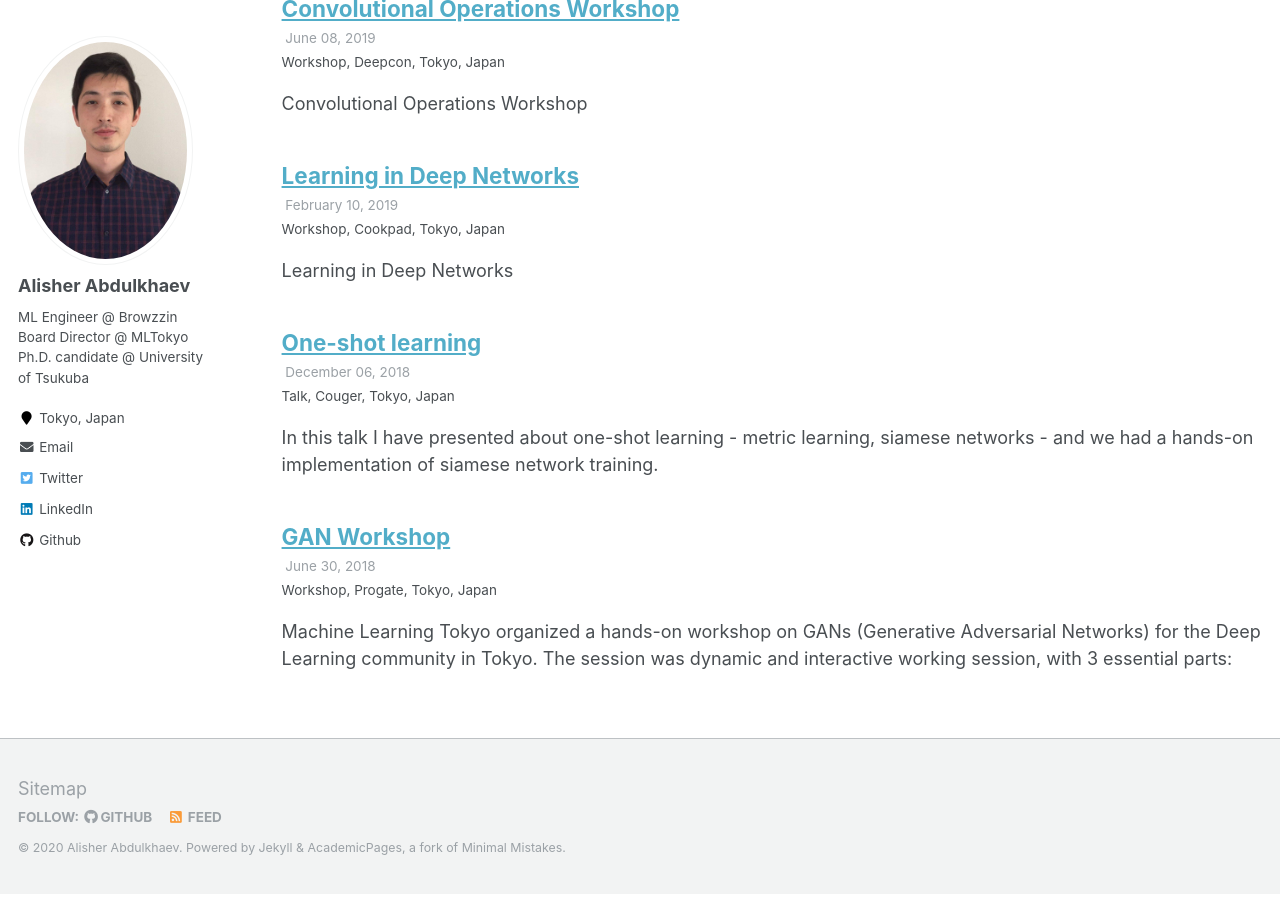
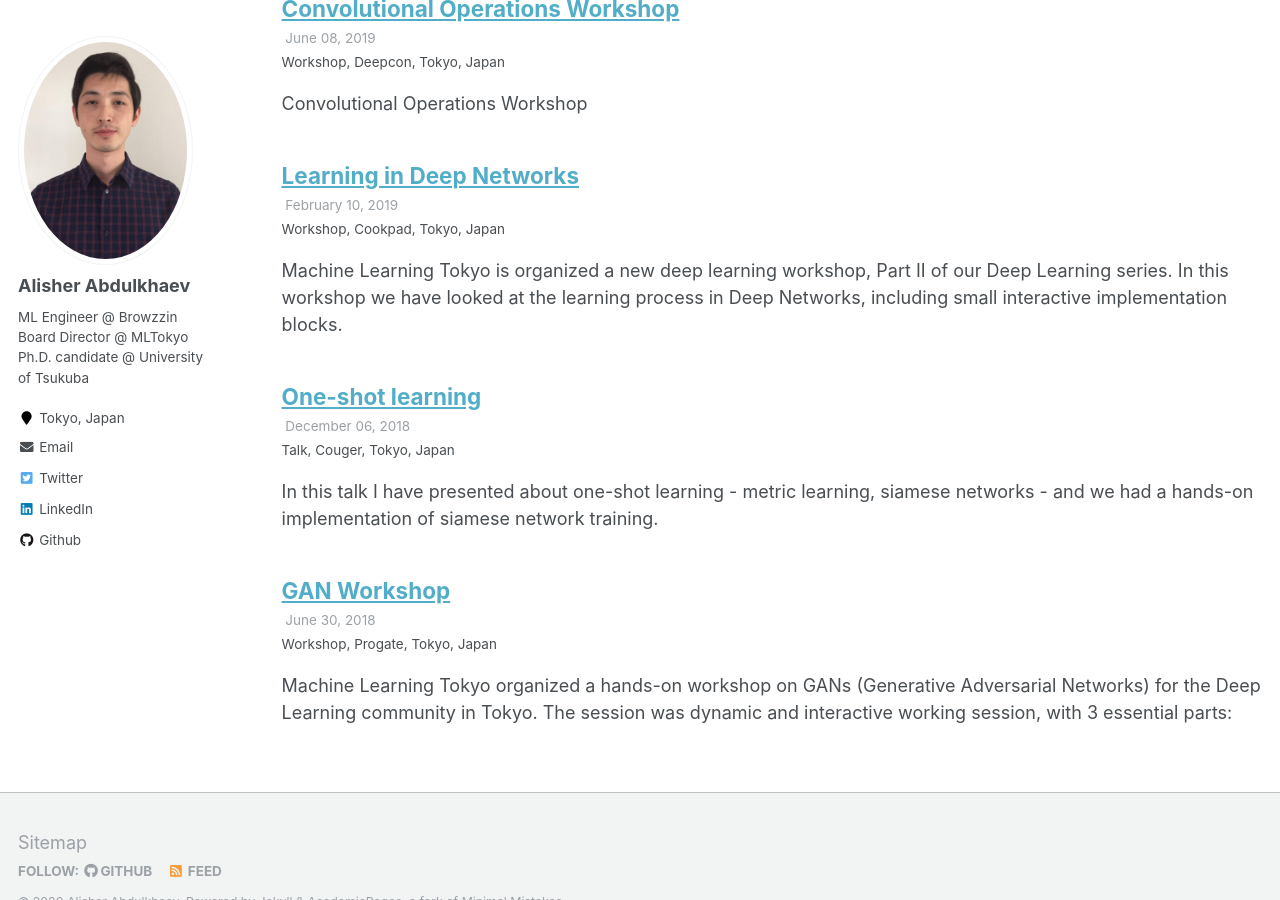
Before and after one commit to vivek37373/alisher-ai.github.io, a Jekyll site: the page built from _pages/talks.html, in a window 1280 px wide and 900 px high, scrolled down 1199 px. Built offline with Jekyll 4.4.1, drawn with Linux system fonts in a browser that asks for light colours.

Commit message:
Update 2019-02-10-workshop-2.md

```diff
--- a/_talks/2019-02-10-workshop-2.md
+++ b/_talks/2019-02-10-workshop-2.md
@@ -8,4 +8,10 @@ date: 2019-02-10
 location: "Tokyo, Japan"
 ---
 
-Learning in Deep Networks
+Machine Learning Tokyo is organized a new deep learning workshop, Part II of our Deep Learning series. In this workshop we have looked at the learning process in Deep Networks, including small interactive implementation blocks.
+
+
+![Learning in Deep Networks](https://github.com/alisher-ai/alisher-ai.github.io/blob/master/files/2019-02-10-workshop-2.png)
+
+
+[More information here](https://www.meetup.com/Machine-Learning-Tokyo/events/258632901/)
```
